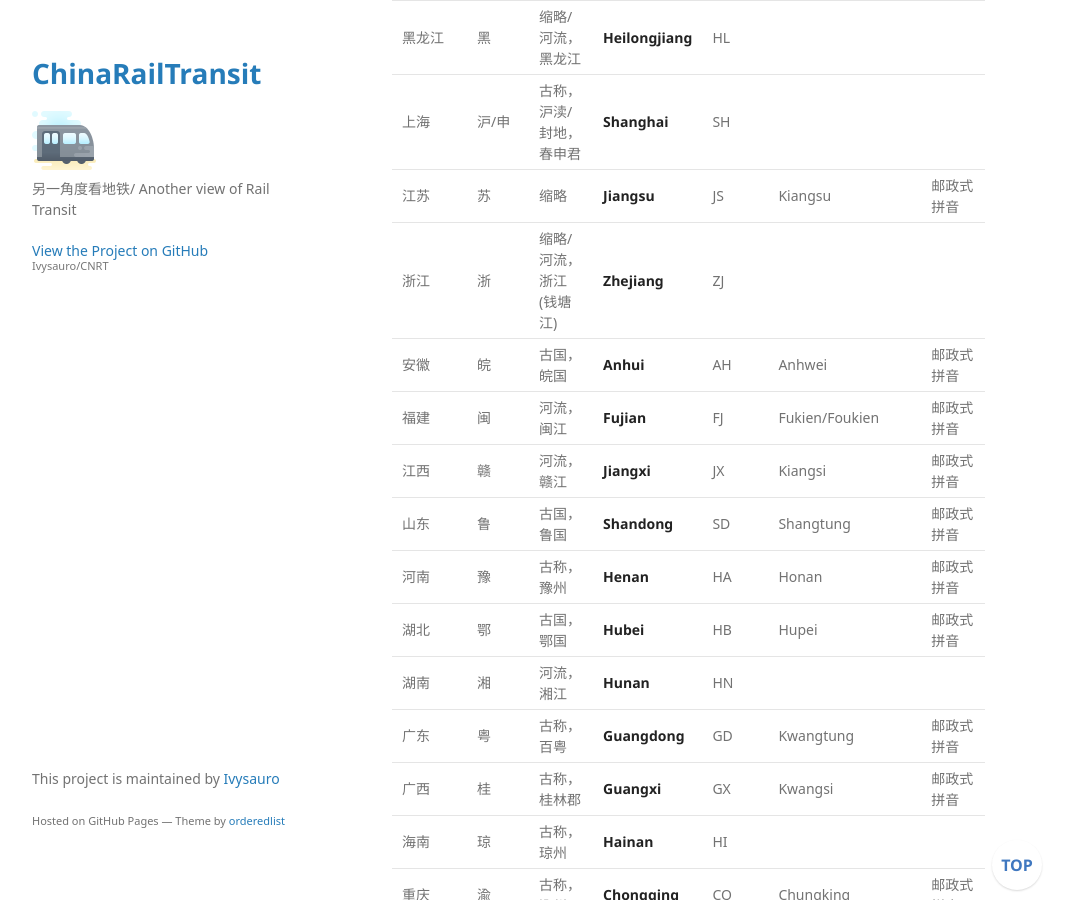
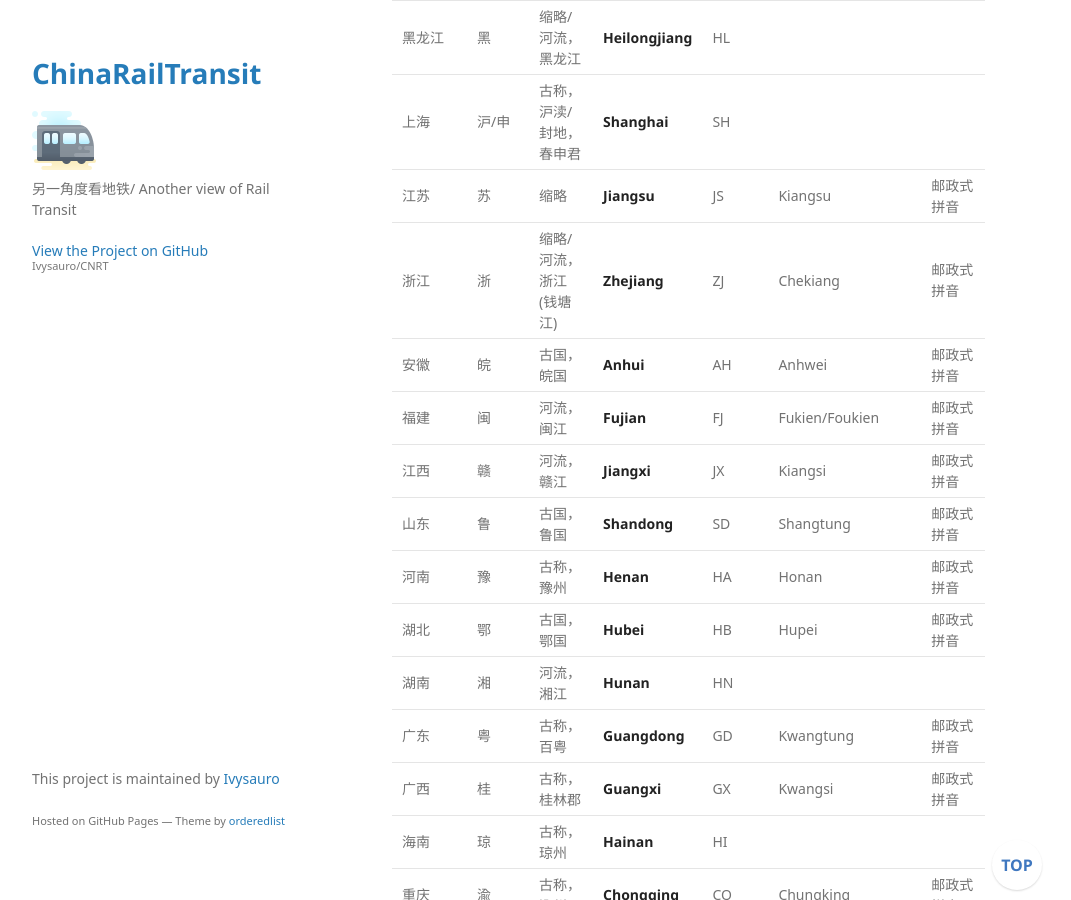
Before and after one commit to Ivysauro/CNRT, a Jekyll site: the page built from data/Name.md, in a window 1280 px wide and 900 px high, scrolled down 813 px. Shown: the whole window, without its empty margins (178-1249 px from the left). Built offline with Jekyll 4.4.1, drawn with Linux system fonts in a browser that asks for light colours; some web fonts are replaced; our own code applies the rules of GitHub Pages for plain Markdown files; a script that is not in the unit is left out.

Commit message:
🍊更新浙江数据

```diff
--- a/data/Name.md
+++ b/data/Name.md
@@ -20,7 +20,7 @@
 | 黑龙江 | 黑 | 缩略/河流，黑龙江 | **Heilongjiang** | HL |
 | 上海 | 沪/申 | 古称，沪渎/封地，春申君 | **Shanghai** | SH |
 | 江苏 | 苏 | 缩略 | **Jiangsu** | JS | Kiangsu | 邮政式拼音 |
-| 浙江 | 浙 | 缩略/河流，浙江(钱塘江) | **Zhejiang** | ZJ |
+| 浙江 | 浙 | 缩略/河流，浙江(钱塘江) | **Zhejiang** | ZJ | Chekiang | 邮政式拼音 |
 | 安徽 | 皖 | 古国，皖国 | **Anhui** | AH | Anhwei | 邮政式拼音 |
 | 福建 | 闽 | 河流，闽江 | **Fujian** | FJ | Fukien/Foukien | 邮政式拼音 |
 | 江西 | 赣 | 河流，赣江 | **Jiangxi** | JX | Kiangsi | 邮政式拼音 |
```
